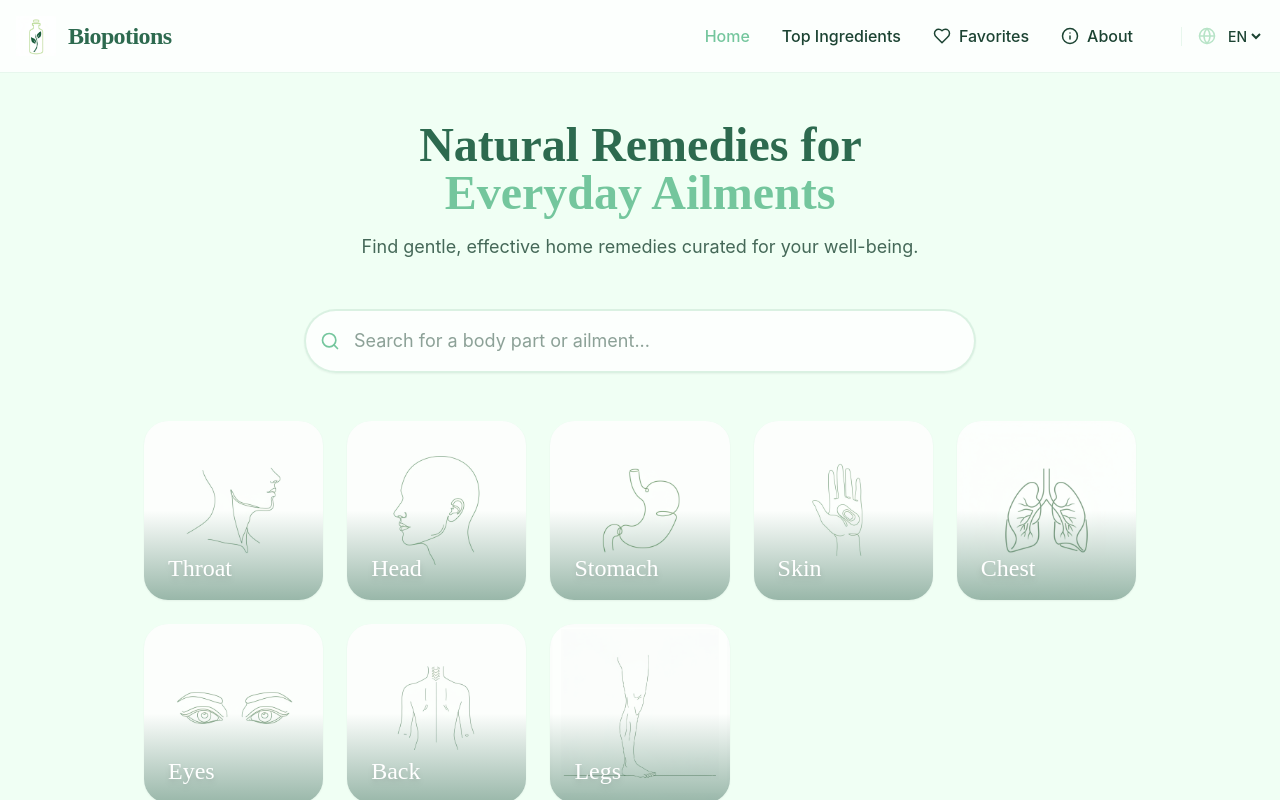
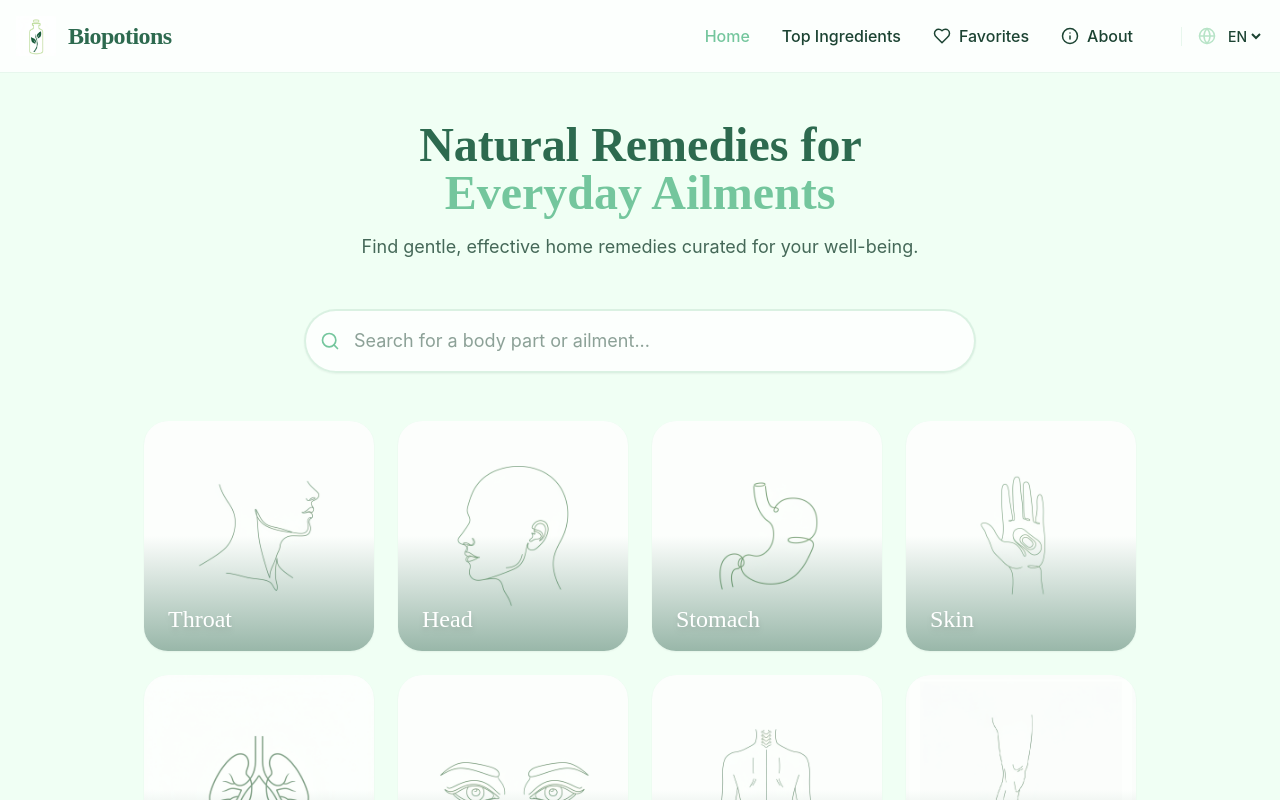
Before and after one commit to OnlyShoky/biopotions, a React (Create React App) app in the folder client/: page / in a window 1280 px wide. Shown: the top 800 px of the page. Built offline with nearby package versions, Linux system fonts and the light colour scheme.

Commit message:
fix: from 5 to 4 columns

```diff
--- a/client/src/pages/Home.jsx
+++ b/client/src/pages/Home.jsx
@@ -50,7 +50,7 @@ const Home = () => {
                     initial={{ opacity: 0, y: 20 }}
                     animate={{ opacity: 1, y: 0 }}
                     transition={{ duration: 0.5 }}
-                    className="grid grid-cols-2 md:grid-cols-3 lg:grid-cols-5 gap-6 w-full max-w-5xl px-4"
+                    className="grid grid-cols-2 md:grid-cols-3 lg:grid-cols-4 gap-6 w-full max-w-5xl px-4"
                 >
                     {bodyParts.map((bp) => (
                         <BodyPartCard key={bp._id} name={bp.bodyPart[language]} image={bp.image} originalName={bp.bodyPart.en} />
```
